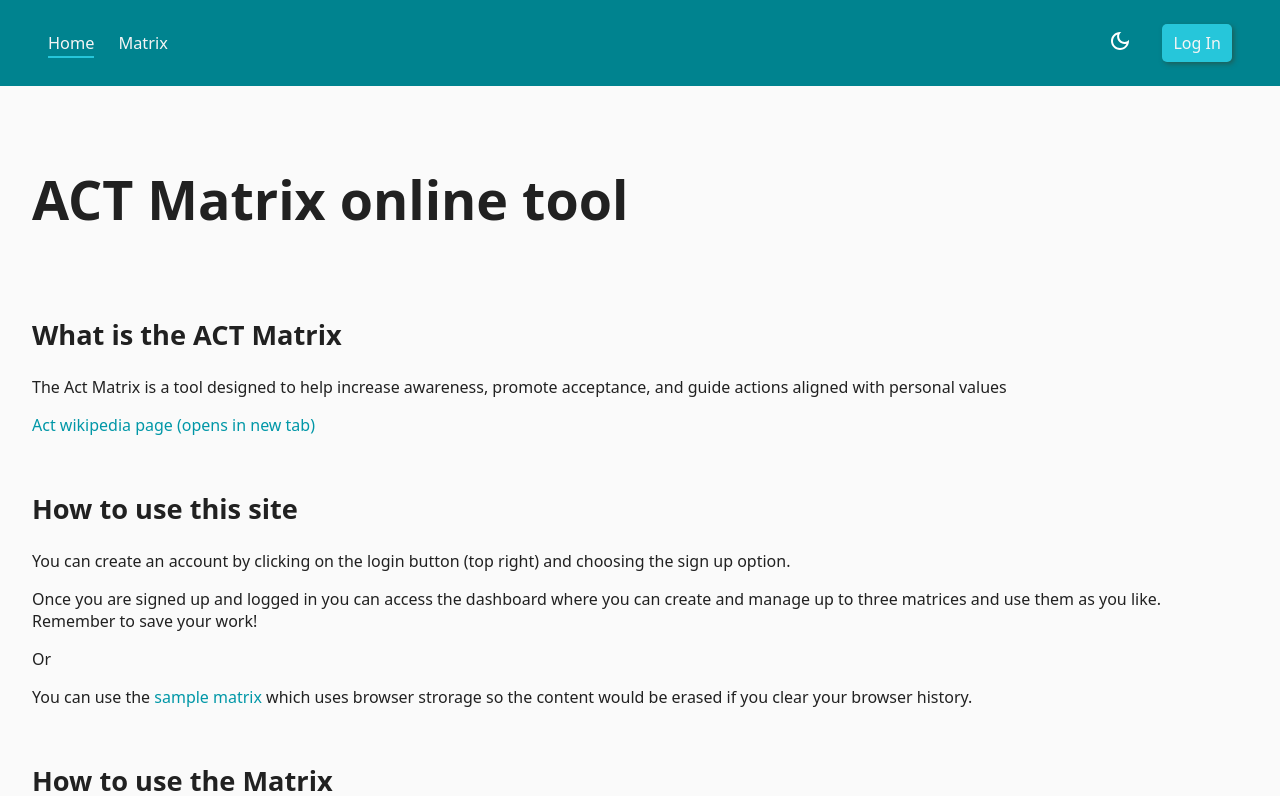
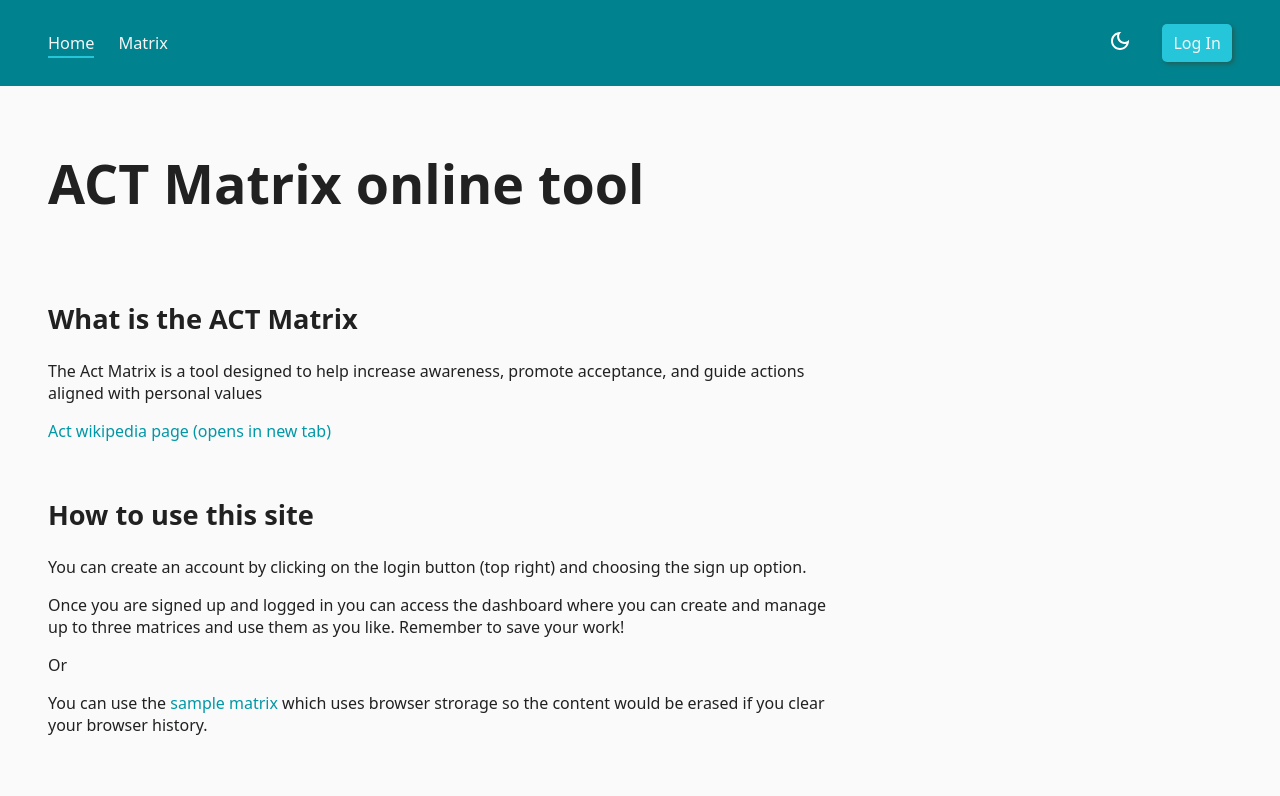
Before and after one commit to MauritzLM/act-matrix, a React (Vite) app: page / in a window 1280 px wide. Shown: the top 796 px of the page. Built offline with nearby package versions, Linux system fonts and the light colour scheme; no server answers; what @tiptap/extension-color would draw is missing.

Commit message:
adjusted paragraph width

```diff
--- a/src/App.scss
+++ b/src/App.scss
@@ -1,7 +1,7 @@
 /* Styles for home page */
 #main {
     .description-text {
-        padding: 2em;
+        padding: 1em;
         margin: auto;
 
         h1 {
@@ -18,5 +18,18 @@
             flex-direction: column;
             gap: 1em;
         }
+
+        p {
+            max-width: 800px;
+
+        }
     }
 }
+
+@media screen and (min-width: 700px) {
+    #main {
+        .description-text {
+            padding: 1em 3em;
+        }
+    }
+}
```
